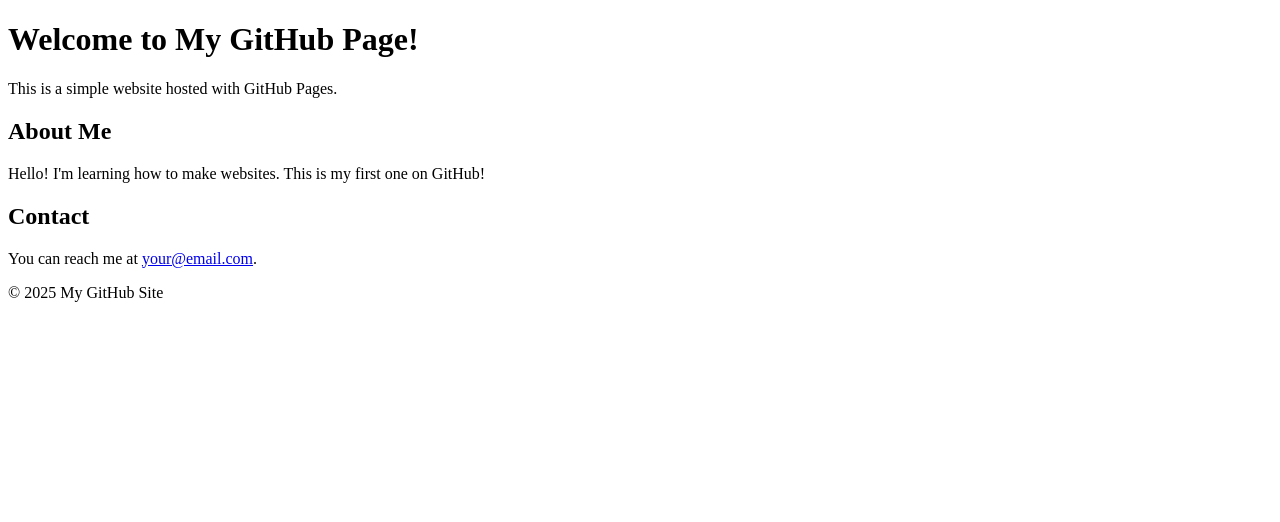
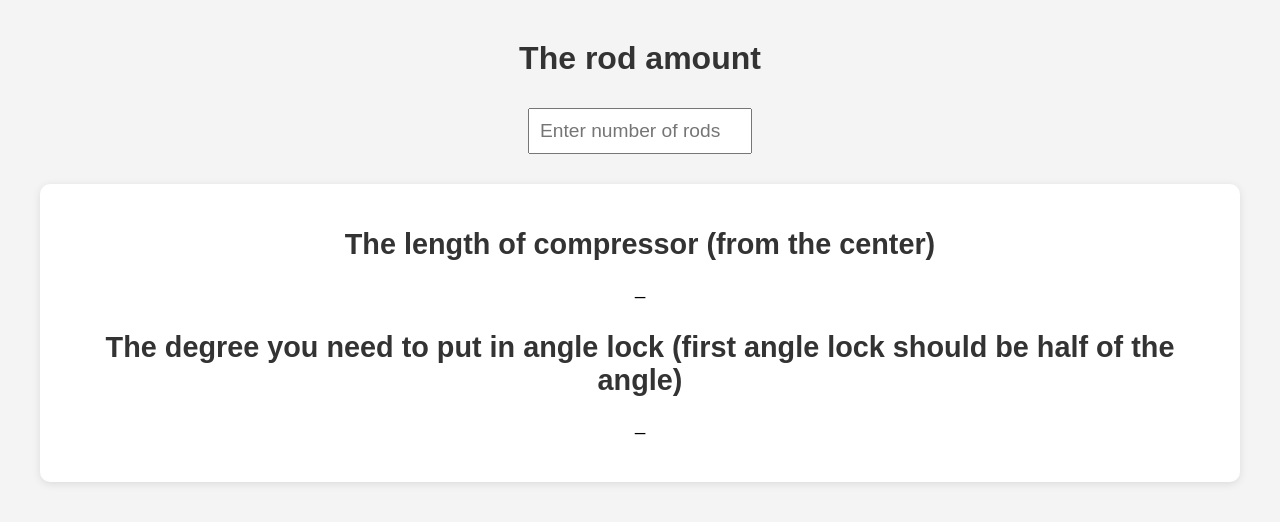
Before and after one commit to KARARTYN/bruh, a plain HTML site: page index.html in a window 1280 px wide. Drawn offline with Linux system fonts and the light colour scheme.

Commit message:
Update index.html

```diff
--- a/index.html
+++ b/index.html
@@ -1,31 +1,75 @@
 <!DOCTYPE html>
 <html lang="en">
 <head>
-  <meta charset="UTF-8" />
-  <meta name="viewport" content="width=device-width, initial-scale=1.0" />
-  <title>My GitHub Site</title>
-  <link rel="stylesheet" href="style.css" />
+  <meta charset="UTF-8">
+  <title>Rod Calculator</title>
+  <style>
+    body {
+      font-family: Arial, sans-serif;
+      text-align: center;
+      margin: 40px;
+      background-color: #f4f4f4;
+    }
+
+    input[type="number"] {
+      padding: 10px;
+      font-size: 1.2em;
+      width: 200px;
+      margin-top: 10px;
+    }
+
+    .result {
+      margin-top: 30px;
+      font-size: 1.2em;
+      background-color: #fff;
+      padding: 20px;
+      display: inline-block;
+      border-radius: 10px;
+      box-shadow: 0 2px 8px rgba(0,0,0,0.1);
+    }
+
+    h1, h2 {
+      color: #333;
+    }
+
+    label {
+      font-size: 1.3em;
+    }
+  </style>
 </head>
 <body>
-  <header>
-    <h1>Welcome to My GitHub Page!</h1>
-    <p>This is a simple website hosted with GitHub Pages.</p>
-  </header>
 
-  <main>
-    <section>
-      <h2>About Me</h2>
-      <p>Hello! I'm learning how to make websites. This is my first one on GitHub!</p>
-    </section>
+  <h1>The rod amount</h1>
+  <input type="number" id="rodInput" min="1" oninput="calculate()" placeholder="Enter number of rods" />
 
-    <section>
-      <h2>Contact</h2>
-      <p>You can reach me at <a href="mailto:your@email.com">your@email.com</a>.</p>
-    </section>
-  </main>
+  <div class="result">
+    <h2>The length of compressor (from the center)</h2>
+    <p id="compressorLength">–</p>
 
-  <footer>
-    <p>© 2025 My GitHub Site</p>
-  </footer>
+    <h2>The degree you need to put in angle lock (first angle lock should be half of the angle)</h2>
+    <p id="angleLock">–</p>
+  </div>
+
+  <script>
+    function calculate() {
+      const x = parseFloat(document.getElementById('rodInput').value);
+      const compressorElem = document.getElementById('compressorLength');
+      const angleElem = document.getElementById('angleLock');
+
+      if (!x || x <= 0) {
+        compressorElem.textContent = '–';
+        angleElem.textContent = '–';
+        return;
+      }
+
+      const radians = (Math.PI / 180) * (180 / x);
+      const compressorLength = 1 / (2 * Math.sin(radians));
+      const angle = 360 / x;
+
+      compressorElem.textContent = compressorLength.toFixed(4);
+      angleElem.textContent = angle.toFixed(2) + '°';
+    }
+  </script>
+
 </body>
 </html>
```
